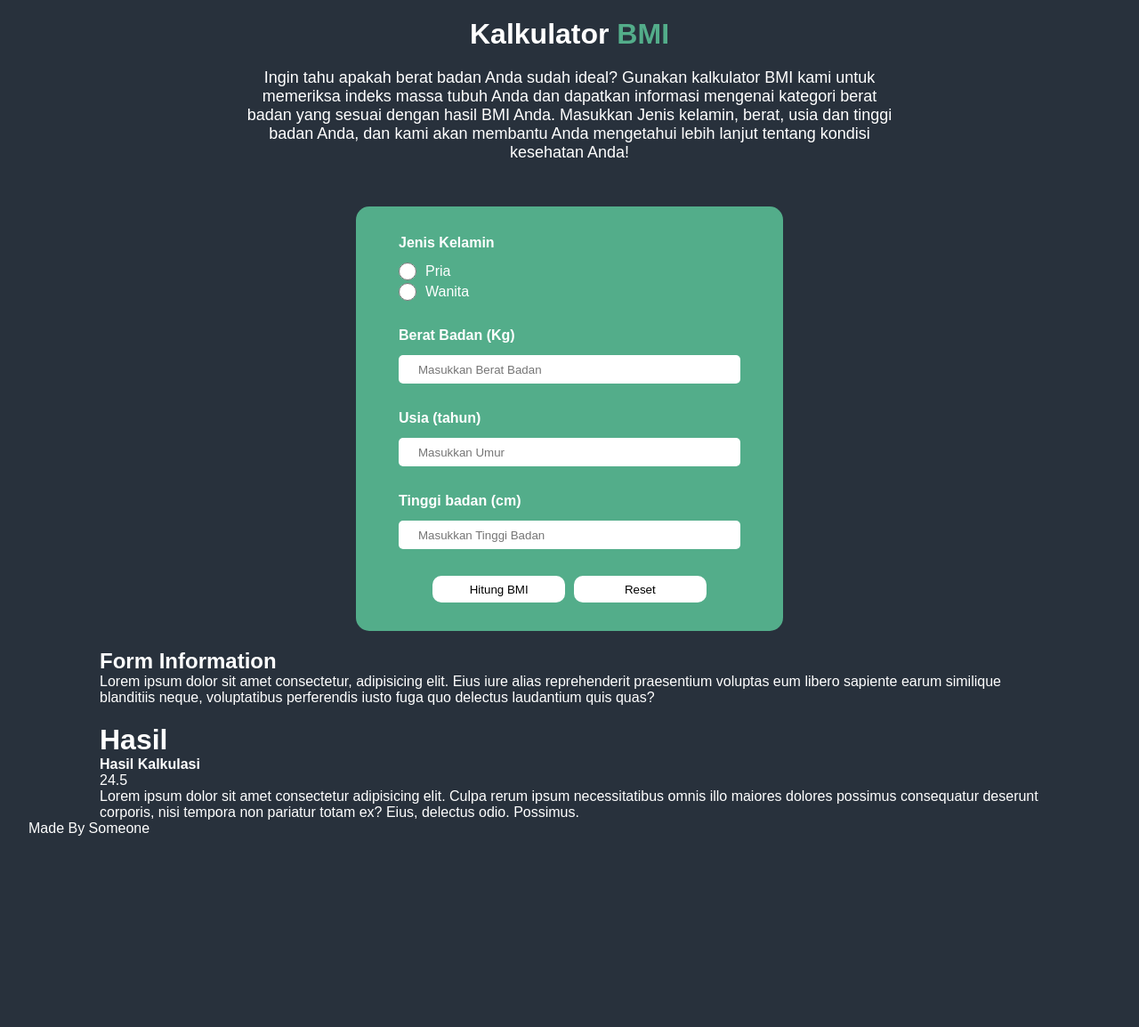
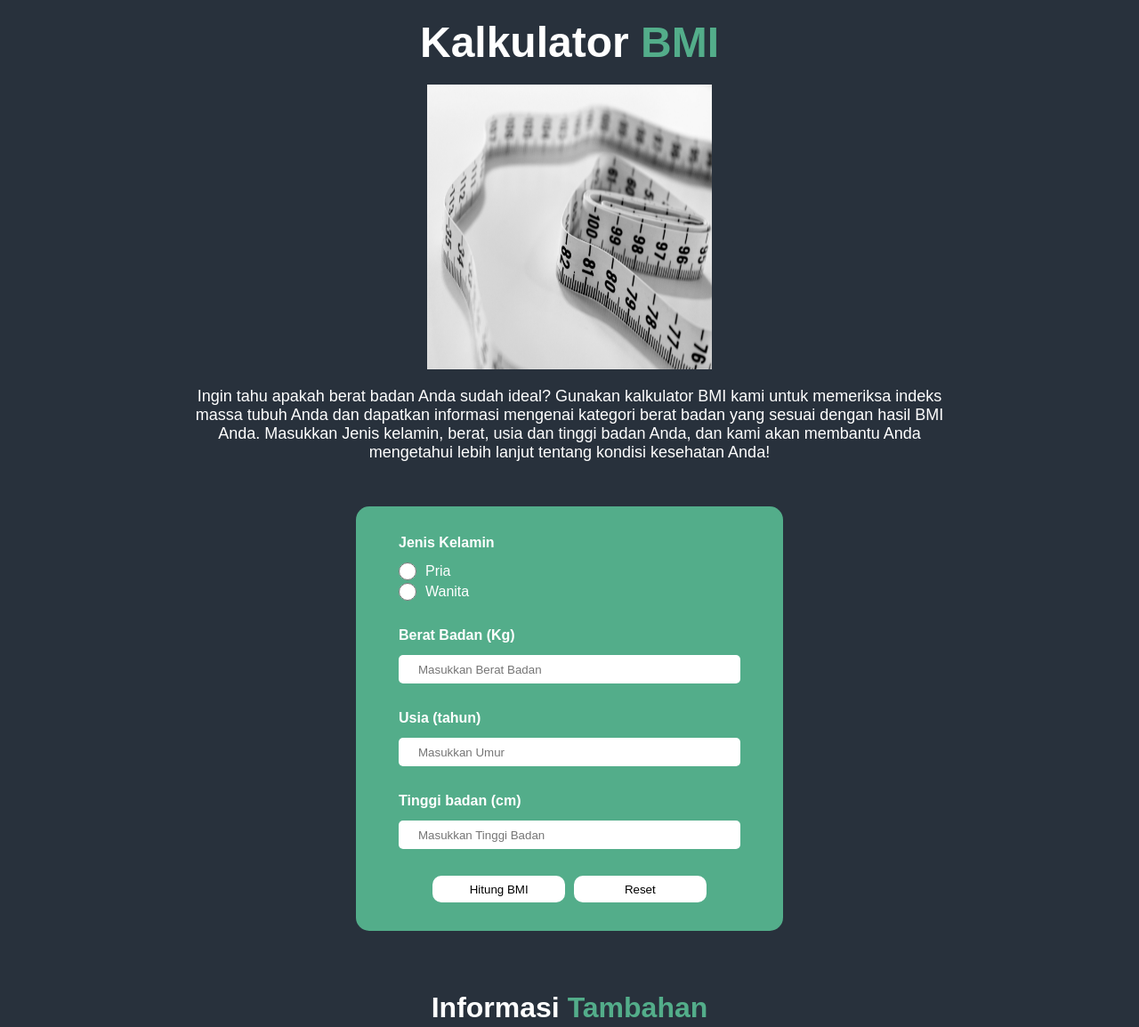
Before and after one commit to revou-fundamental-course/28-oct-24-Killerz1724, a plain HTML site: page index.html in a window 1280 px wide. Shown: the top 1154 px of the page at 89% size. Before the commit the page ends 940 px from the top, so only its background shows below. Drawn offline with Linux system fonts and the light colour scheme.

Commit message:
Add asset and BMI explanation on html

```diff
--- a/css/styles.css
+++ b/css/styles.css
@@ -20,14 +20,28 @@ main {
 
 }
 
+.head {
+    display: flex;
+    flex-direction: column;
+    align-items: center;
+}
+
+.head article{
+    justify-content: center;
+    margin-bottom: 50px;
+    max-width: 80%;
+    font-size: large;
+}
+
 h1{
     margin-top: 20px;
-    font-size: xx-large;
+    font-size: xxx-large;
 }
 
 h1 span {
     color: #53AD8A;
 }
+
 #form-wrapper {
     display: flex;
     align-items: center;
@@ -40,6 +54,7 @@ h1 span {
     border-radius: 15px;
     gap: 30px;
     padding: 2rem 3rem;
+    margin-bottom: 3rem;
 }
 .form-input-group{
     display: flex;
@@ -111,9 +126,55 @@ button:hover{
     justify-content: center;
     margin-bottom: 20px;
 }
+.content-center{
+    display: flex;
+    flex-direction: column;
+    align-items: center;
+}
 
-.head article{
-    padding: 0px 10rem;
-    margin-bottom: 50px;
+.tiny-img{
+    width: 15rem;
+    height: auto;
+    object-fit: cover;
+    margin: 40px 0;
+
+}
+.med-img{
+    width: 20rem;
+    height: 20rem;
+    margin-bottom: 20px;
+}
+h2{
+    font-size: xx-large;
+}
+
+.headerText-subText{
+    display: flex;
+    flex-direction: column;
+    align-items: center;
+    gap: 20px;
+}
+
+.headerText-subText article{
+    width: 80%;
+}
+
+.read-text{
     font-size: large;
 }
+
+.green{
+    color: #53AD8A;
+}
+
+a{
+    text-decoration: underline;
+    color: #53AD8A;
+    font-weight: 600;
+}
+footer{
+    display: flex;
+    justify-content: center;
+    padding: 5rem;
+
+}
--- a/index.html
+++ b/index.html
@@ -12,10 +12,11 @@
         <!---->
         <section>
             <div class="head">
+
                 <header class="text-center">
-                    <h1>Kalkulator <span>BMI</span></h1>
+                    <h1>Kalkulator <span class="green">BMI</span></h1>
                 </header>
-
+                <img src="./assets/measure.png" alt="measure" class="med-img">
                 <article class="text-center justify-center">
                     <p>
                         Ingin tahu apakah berat badan Anda sudah ideal? Gunakan kalkulator BMI kami untuk memeriksa indeks massa tubuh Anda
@@ -81,14 +82,24 @@
             </div>
             </form>
 
-            <div>
-                <header>
-                    <h2>Form Information</h2>
+            <div class="headerText-subText">
+                <header class="text-center">
+                    <h2>Informasi <span class="green">Tambahan</span></h2>
                 </header>
 
-                <article>
-                    <p>Lorem ipsum dolor sit amet consectetur, adipisicing elit. Eius iure alias reprehenderit praesentium voluptas eum libero sapiente earum similique blanditiis neque, voluptatibus perferendis iusto fuga quo delectus laudantium quis quas?</p>
+                <article class="read-text content-center">
+                    <p>BMI, atau Body Mass Index (Indeks Massa Tubuh), adalah perhitungan matematis yang digunakan untuk menilai apakah berat badan
+                        seseorang seimbang dengan tinggi badannya. Berdasarkan
+                        <a href="https://www.halodoc.com/artikel/catat-begini-cara-hitung-berat-badan-ideal-yang-tepat?
+                        srsltid=AfmBOorVECo7S7LcGCowQZvv7scBxSBIA4PkbN2-LxwMyOS44PHTlKB9">sumber terpercaya</a>, Rumus dasar BMI adalah:</p>
+
+                    <img src="./assets/BMI-Equation.png" alt="BMI_Equation" class="tiny-img">
+
+                    <p>Hasil dari perhitungan ini menghasilkan angka yang digunakan untuk mengategorikan berat badan seseorang, apakah berada dalam
+                        kategori kekurangan berat badan, normal, kelebihan berat badan, atau obesitas.</p>
                 </article>
+
+
             </div>
 
         </section>
@@ -97,7 +108,7 @@
         <!-- Section Result -->
         <section>
             <header>
-                <h1>Hasil</h1>
+                <h2>Hasil</h2>
             </header>
 
             <!-- Hasil Kalkulasi -->
@@ -114,7 +125,7 @@
     </main>
 
     <section>
-        <footer>
+        <footer >
             <span>Made By Someone</span>
         </footer>
     </section>
```
Also changed, not shown: assets/BMI-Equation.png (added), assets/measure.png (added).
